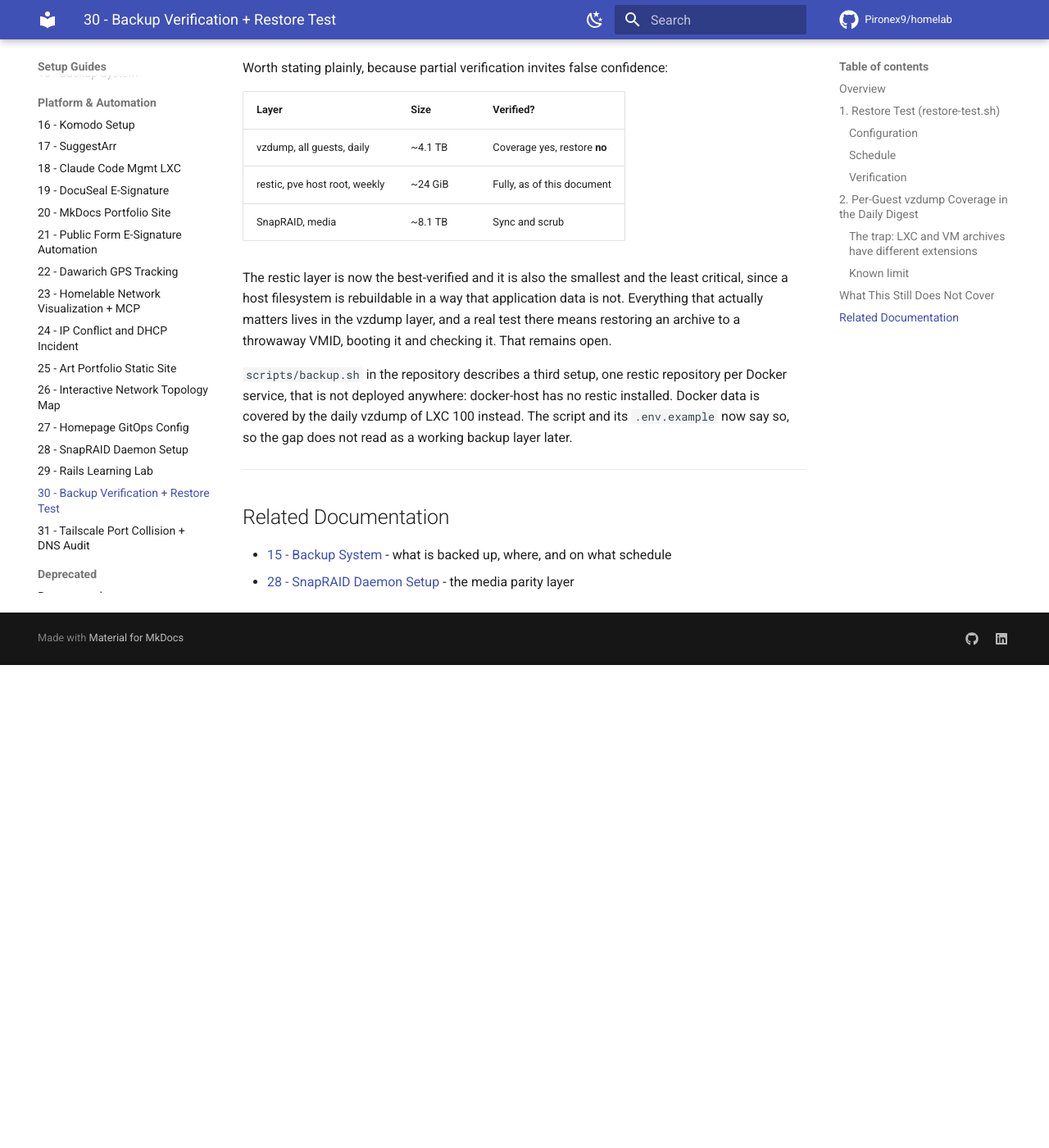
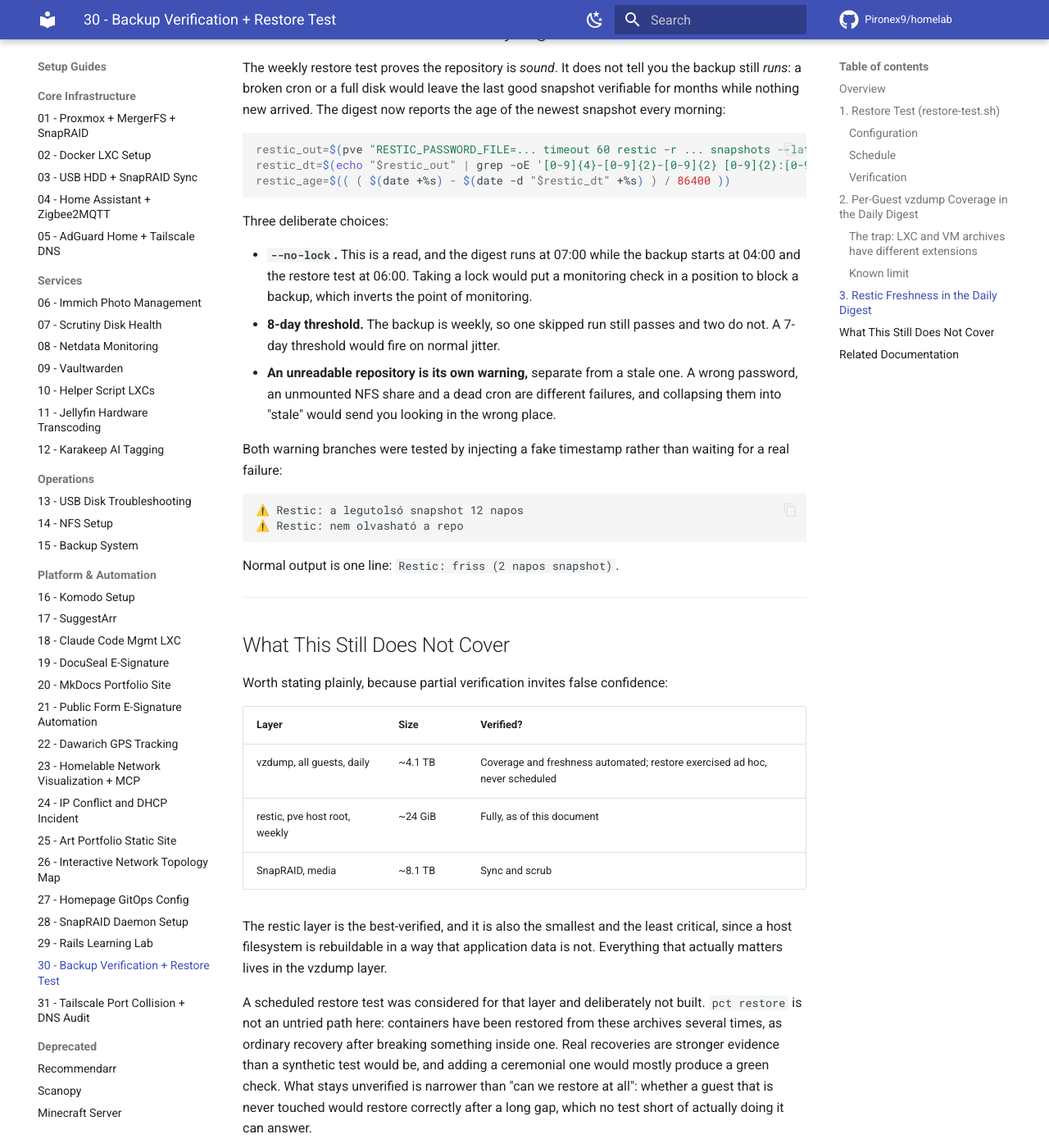
Before and after one commit to Pironex9/homelab, an MkDocs documentation site: the page built from docs/proxmox/30_Backup_Verification_Restore_Test.md, in a window 1280 px wide and 1400 px high, scrolled down 3746 px. Shown: the whole window at 82% size. Built offline with MkDocs 1.6.1 and Material for MkDocs 9.7.7, drawn with Linux system fonts in a browser that asks for light colours; comment, search, counter and statistics services are not loaded; before the commit the page ends 4557 px from its top, so only the background shows below that.

Commit message:
feat(digest): report restic snapshot age every morning
The weekly restore test proves the repo is sound, not that the backup
still runs. A broken cron would leave the last good snapshot passing
verification for months while nothing new arrived.

Reads with --no-lock so a monitoring check can never block a backup.
Threshold is 8 days: the backup is weekly, so one skipped run still
passes and two do not. An unreadable repo warns separately from a
stale one - a wrong password, an unmounted share and a dead cron are
different problems and should not read as the same alert.

Both warning branches tested by injecting a timestamp. Also records in
the doc why a scheduled vzdump restore test was dropped: containers
have been restored from these archives in real recoveries, which is
better evidence than a synthetic test.

````diff
--- a/docs/proxmox/30_Backup_Verification_Restore_Test.md
+++ b/docs/proxmox/30_Backup_Verification_Restore_Test.md
@@ -125,17 +125,46 @@
 
 ---
 
+## 3. Restic Freshness in the Daily Digest
+
+The weekly restore test proves the repository is *sound*. It does not tell you the backup still *runs*: a broken cron or a full disk would leave the last good snapshot verifiable for months while nothing new arrived. The digest now reports the age of the newest snapshot every morning:
+
+```bash
+restic_out=$(pve "RESTIC_PASSWORD_FILE=... timeout 60 restic -r ... snapshots --latest 1 --no-lock")
+restic_dt=$(echo "$restic_out" | grep -oE '[0-9]{4}-[0-9]{2}-[0-9]{2} [0-9]{2}:[0-9]{2}:[0-9]{2}' | tail -1)
+restic_age=$(( ( $(date +%s) - $(date -d "$restic_dt" +%s) ) / 86400 ))
+```
+
+Three deliberate choices:
+
+- **`--no-lock`.** This is a read, and the digest runs at 07:00 while the backup starts at 04:00 and the restore test at 06:00. Taking a lock would put a monitoring check in a position to block a backup, which inverts the point of monitoring.
+- **8-day threshold.** The backup is weekly, so one skipped run still passes and two do not. A 7-day threshold would fire on normal jitter.
+- **An unreadable repository is its own warning,** separate from a stale one. A wrong password, an unmounted NFS share and a dead cron are different failures, and collapsing them into "stale" would send you looking in the wrong place.
+
+Both warning branches were tested by injecting a fake timestamp rather than waiting for a real failure:
+
+```
+⚠️ Restic: a legutolsó snapshot 12 napos
+⚠️ Restic: nem olvasható a repo
+```
+
+Normal output is one line: `Restic: friss (2 napos snapshot)`.
+
+---
+
 ## What This Still Does Not Cover
 
 Worth stating plainly, because partial verification invites false confidence:
 
 | Layer | Size | Verified? |
 |---|---|---|
-| vzdump, all guests, daily | ~4.1 TB | Coverage yes, restore **no** |
+| vzdump, all guests, daily | ~4.1 TB | Coverage and freshness automated; restore exercised ad hoc, never scheduled |
 | restic, pve host root, weekly | ~24 GiB | Fully, as of this document |
 | SnapRAID, media | ~8.1 TB | Sync and scrub |
 
-The restic layer is now the best-verified and it is also the smallest and the least critical, since a host filesystem is rebuildable in a way that application data is not. Everything that actually matters lives in the vzdump layer, and a real test there means restoring an archive to a throwaway VMID, booting it and checking it. That remains open.
+The restic layer is the best-verified, and it is also the smallest and the least critical, since a host filesystem is rebuildable in a way that application data is not. Everything that actually matters lives in the vzdump layer.
+
+A scheduled restore test was considered for that layer and deliberately not built. `pct restore` is not an untried path here: containers have been restored from these archives several times, as ordinary recovery after breaking something inside one. Real recoveries are stronger evidence than a synthetic test would be, and adding a ceremonial one would mostly produce a green check. What stays unverified is narrower than "can we restore at all": whether a guest that is never touched would restore correctly after a long gap, which no test short of actually doing it can answer.
 
 `scripts/backup.sh` in the repository describes a third setup, one restic repository per Docker service, that is not deployed anywhere: docker-host has no restic installed. Docker data is covered by the daily vzdump of LXC 100 instead. The script and its `.env.example` now say so, so the gap does not read as a working backup layer later.
 
````
Also changed, not shown: 1 other file.
